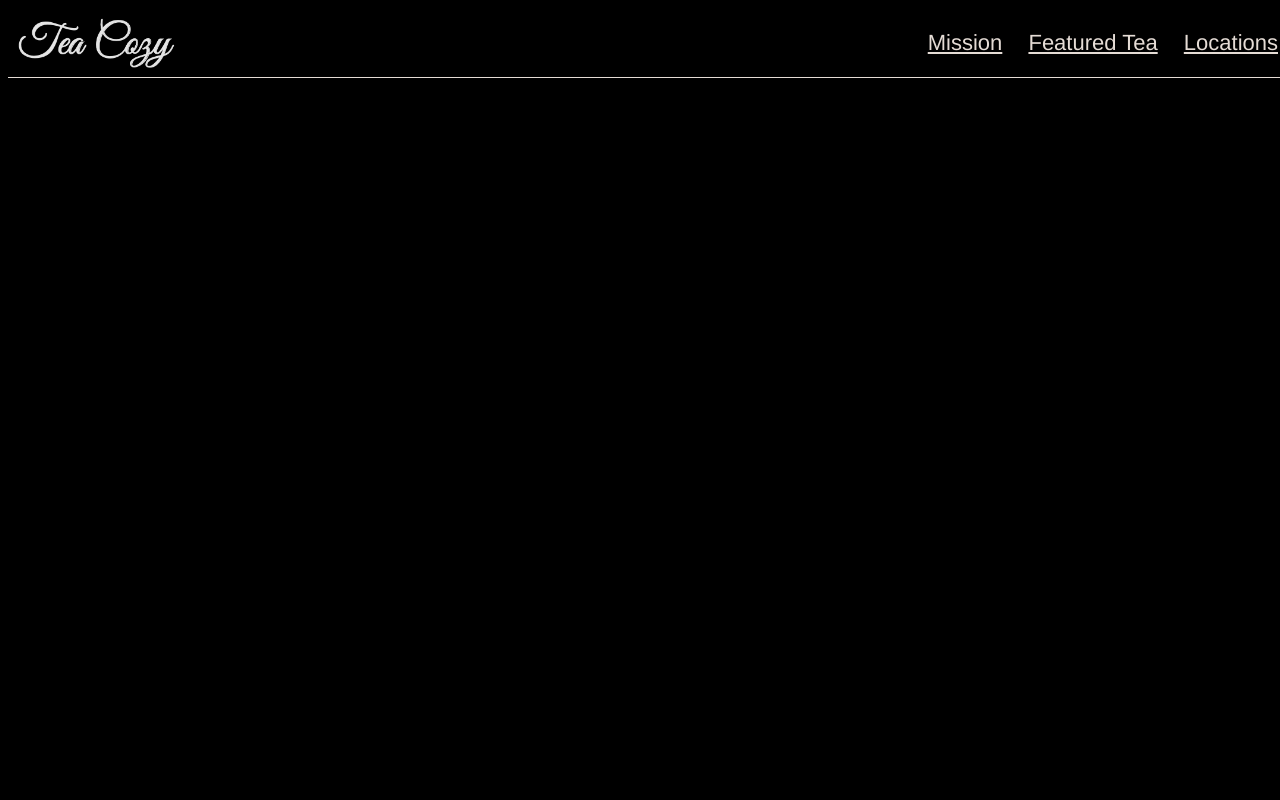
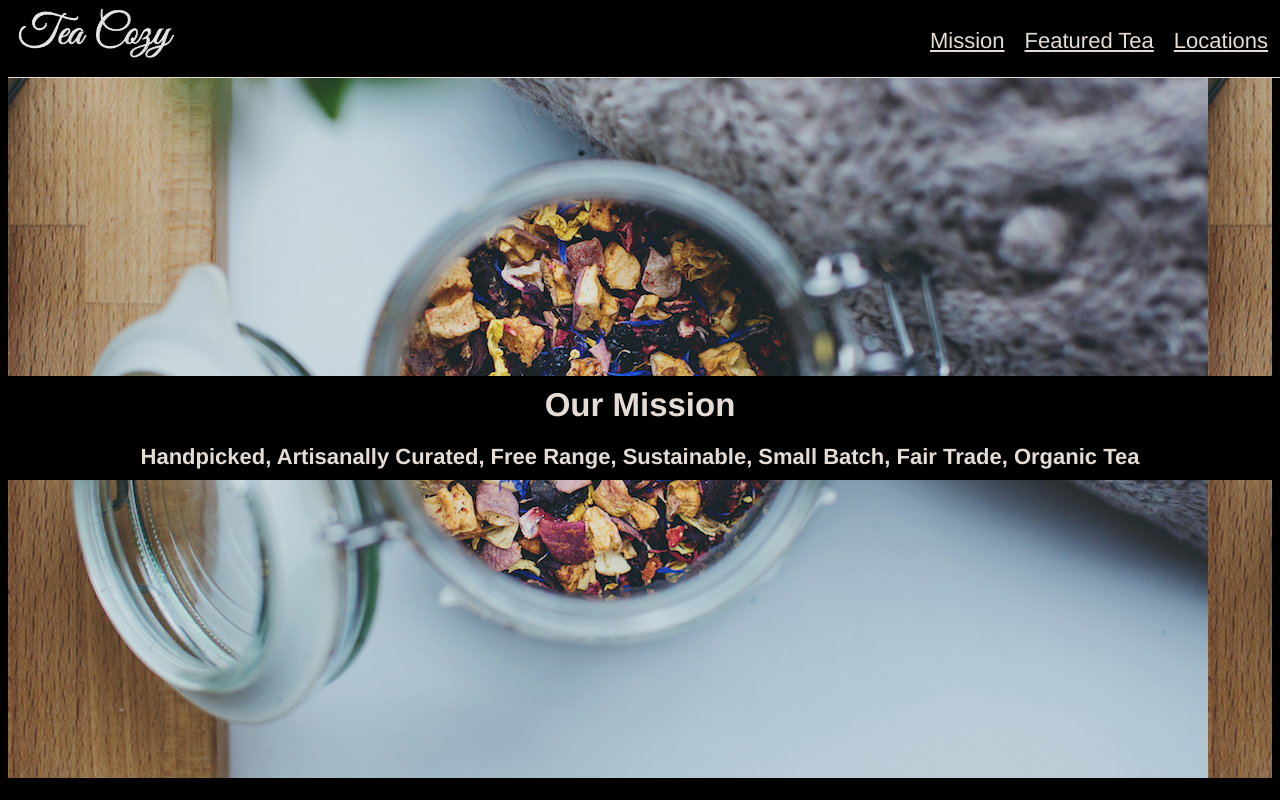
Before and after one commit to chasinglucid/tea-cosy, a plain HTML site: page index.html in a window 1280 px wide. Drawn offline with Linux system fonts and the light colour scheme.

Commit message:
Mission section completed

```diff
--- a/index.html
+++ b/index.html
@@ -14,22 +14,32 @@
 
 <body>
 
-    <header>
+    <!-- header and nav -->
+    <header class="flex-container">
         <img id="header-logo" src="resources/images/img-tea-cozy-logo.png" />
         <nav>
-            <span><a href="#mission">Mission</a></span>
-            <span><a href="featured">Featured Tea</a></span>
-            <span><a href="locations">Locations</a></span>
+            <span><a href="#mission">Mission</a></span><span><a href="featured">Featured Tea</a></span><span><a href="locations">Locations</a></span>
         </nav>
     </header>
 
-    <!-- content -->
-    <div>
+    <div id="main">
+        <!-- mission section -->
+        <div id="mission" class="flex-container">
+            <div id="mission-header-wrapper">
+                <h2>Our Mission</h2>
+                <h4>Handpicked, Artisanally Curated, Free Range, Sustainable, Small Batch, Fair Trade, Organic Tea</h4>
+            </div>
+        </div>
 
+        <!-- featured teas section -->
+        <div id="featured">
+        </div>
+
+        <!-- locations section -->
+        <div id="locations">
+        </div>
     </div>
-
     <footer>
-
     </footer>
 
 </body>
--- a/resources/css/style.css
+++ b/resources/css/style.css
@@ -8,9 +8,21 @@ body {
     text-align: center;
 }
 
+.flex-container {
+    display: flex;
+    justify-content: center;
+    flex-wrap: wrap;
+}
+
+.main {
+    padding-top: 69px;
+    opacity: 0.9;
+    margin: auto;
+    width: 1200px;
+}
 /* header */
 header {
-    align-items: center;
+    background-color: black;
     border-bottom: 1px solid seashell;
     height: 69px;
     margin: 0;
@@ -25,18 +37,17 @@ header {
     margin-left:10px;
 }
 
-header {
-    display: flex;
-    justify-content: center;
-    flex-wrap: wrap;
+.flex-container header {
+    align-items: center;
 }
 
-header nav {
+.flex-container nav {
+    flex-grow: 1;
+    margin-right: 10px;
     text-align: right;
-    flex-grow: 1;
 }
 
-header nav span {
+nav span {
     display: inline-block;
     padding: 20px 10px;
 }
@@ -45,3 +56,26 @@ header a {
     text-decoration: underline;
     color: seashell;
 }
+
+/* mission section */
+#mission {
+    height: 700px;
+    background-image: url("../images/img-mission-background.jpg");
+    padding-top: 70px;
+}
+
+#mission-header-wrapper {
+    background-color: black;
+    margin: auto;
+    width: 100%;
+}
+#mission h2,
+#mission h4 {
+    margin: 0;
+    padding: 10px;
+}
+/* featured teas secton */
+
+/* locations section */
+
+/* footer */
```
